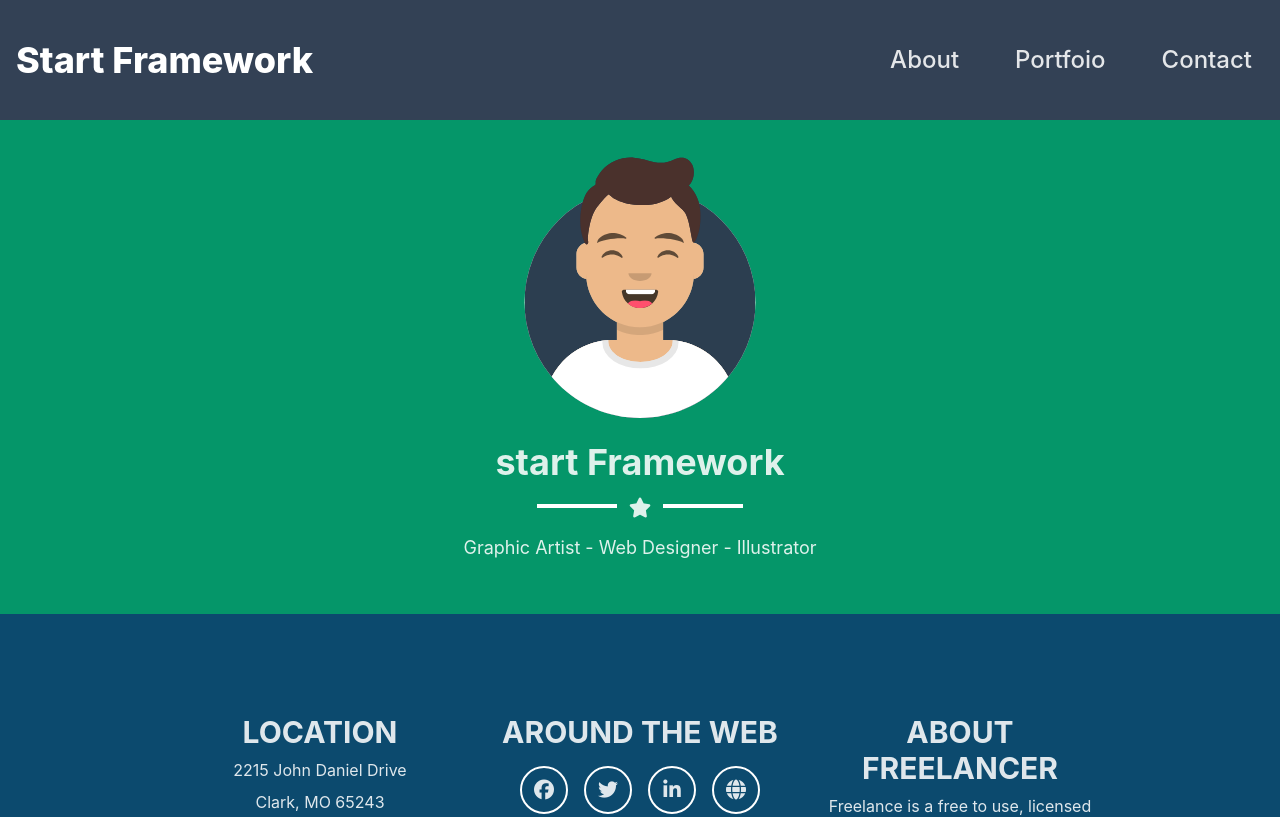
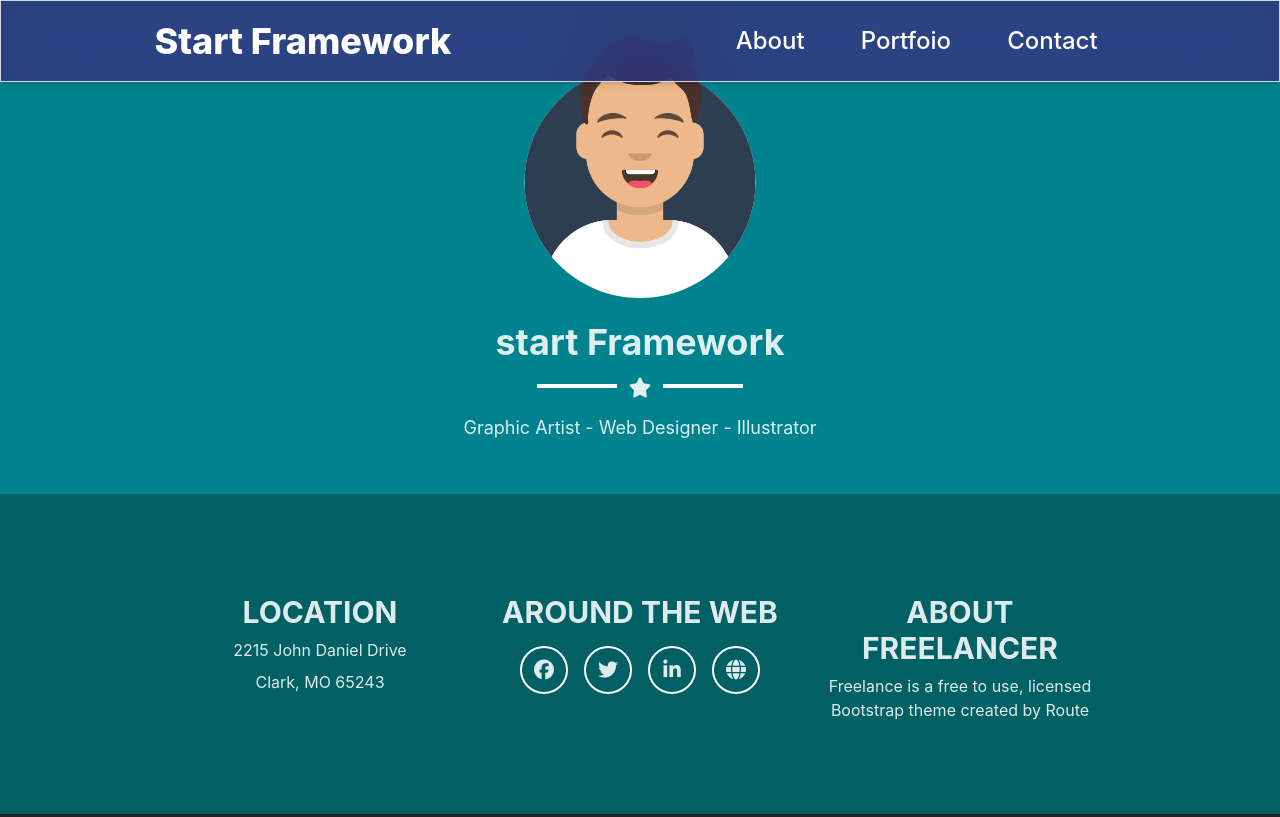
Before and after one commit to AhmedElhlawany/reactapp1, a React (Vite) app: page / in a window 1280 px wide. Shown: the top 817 px of the page. Built offline with nearby package versions, Linux system fonts and the light colour scheme.

Commit message:
sec commit

```diff
--- a/package.json
+++ b/package.json
@@ -11,6 +11,7 @@
   },
   "dependencies": {
     "@fortawesome/fontawesome-free": "^6.6.0",
+    "@material-tailwind/react": "^2.1.9",
     "flowbite": "^2.5.1",
     "flowbite-react": "^0.10.1",
     "react": "^18.3.1",
--- a/src/Footer.jsx
+++ b/src/Footer.jsx
@@ -8,7 +8,7 @@ export function Footer(){
 
     return(
         <>
-        <div className='bg-sky-900'>
+        <div className='bg-cyan-900'>
       <div className='flex w-3/4 m-auto flex-wrap'>
         <div className="p-3 md:w-1/3 my-20 text-center item">
           <h2 className='text-3xl font-bold my-2'>LOCATION</h2>
--- a/src/Navbar.jsx
+++ b/src/Navbar.jsx
@@ -1,45 +1,126 @@
 import { Link } from "react-router-dom";
 import React from 'react';
+import { useState } from "react";
+import {
+  Navbar,
+  MobileNav,
+  Typography,
+  Button,
+  IconButton,
+  Card,
+} from "@material-tailwind/react";
 
-export function Navbar(){
+export function StickyNavbar() {
+  const [openNav, setOpenNav] = React.useState(false);
 
-    return(
-        <>
+  React.useEffect(() => {
+    window.addEventListener(
+      "resize",
+      () => window.innerWidth >= 960 && setOpenNav(false),
+    );
+  }, []);
+  const navList = (
+    <ul className="mt-2 mb-4 flex items-center flex-col gap-2 lg:mb-0 lg:mt-0 lg:flex-row lg:items-center lg:gap-6 text-center">
+      <Typography
+        as="li"
+        variant="small"
+        color="white"
+        className="p-1 font-normal"
+      >
+        <Link to="About" className="flex items-center">
+          About
+        </Link>
+      </Typography>
+      <Typography
+        as="li"
+        variant="small"
+        color="white"
+        className="p-1 font-normal"
+      >
+        <Link to="Portfolio" className="flex items-center">
+        Portfolio
+        </Link>
+      </Typography>
+      <Typography
+        as="li"
+        variant="small"
+        color="white"
+        className="p-1 font-normal"
+      >
+        <Link to="Contact" className="flex items-center">
+        Contact
+        </Link>
+      </Typography>
 
+    </ul>
+  );
 
-<nav className="bg-slate-700 border-gray-200 dark:bg-gray-900">
-  <div className="max-w-screen-xl flex flex-wrap items-center justify-between mx-auto p-4 py-9">
-    <Link to="" className="flex items-center space-x-3 rtl:space-x-reverse">
+  return (
+    <div className="bg-indigo-900">
+      <Navbar className="fixed top-0 opacity-100 z-50 h-max max-w-full rounded-none px-4 py-2 lg:px-8 lg:py-4 bg-indigo-900">
+        <div className="flex items-center justify-between text-white w-4/5 m-auto">
+          <Link to="" className="flex items-center">
             <span className=" text-white text-4xl font-extrabold">Start Framework</span>
           </Link>
-    <button data-collapse-toggle="navbar-default" type="button"  className="inline-flex items-center p-2 w-10 h-10 justify-center text-sm text-gray-500 rounded-lg md:hidden hover:bg-gray-100 focus:outline-none focus:ring-2 focus:ring-gray-200 dark:text-gray-400 dark:hover:bg-gray-700 dark:focus:ring-gray-600" aria-controls="navbar-default" aria-expanded="false">
-        <span className="sr-only">Open main menu</span>
-        <svg className="w-5 h-5" aria-hidden="true" xmlns="http://www.w3.org/2000/svg" fill="none" viewBox="0 0 17 14">
-            <path stroke="currentColor" strokeLinecap="round" strokeLinejoin="round" strokeWidth="2" d="M1 1h15M1 7h15M1 13h15"/>
-        </svg>
-    </button>
-    <div className="hidden w-full md:block md:w-auto" id="navbar-default">
-      <ul className="font-medium flex flex-col p-4 md:p-0 mt-4 border border-gray-100 rounded-lg  md:flex-row md:space-x-8 rtl:space-x-reverse md:mt-0 md:border-0 ">
-        <li>
-          <Link to="About" className="block py-2 px-3 text-2xl focus:bg-emerald-400 rounded-md ">About</Link>
+          <div className="flex items-center gap-4 text-white">
+            <div className="mr-4 hidden lg:block"><ul className="font-medium flex flex-col p-4 md:p-0 mt-4 border border-gray-100 rounded-lg  md:flex-row md:space-x-8 rtl:space-x-reverse md:mt-0 md:border-0 "> <li>
+              <Link to="About" className="block py-2 px-3 text-2xl focus:bg-cyan-400 rounded-md ">About</Link>
             </li>
               <li>
-          <Link to="Portfolio" className="block py-2 px-3 text-2xl focus:bg-emerald-400 rounded-md ">Portfoio</Link>
+                <Link to="Portfolio" className="block py-2 px-3 text-2xl focus:bg-cyan-400 rounded-md ">Portfoio</Link>
               </li>
 
               <li>
-          <Link to="Contact" className="block py-2 px-3 text-2xl focus:bg-emerald-400 rounded-md ">Contact</Link>
-        </li>
-      </ul>
+                <Link to="Contact" className="block py-2 px-3 text-2xl focus:bg-cyan-400 rounded-md ">Contact</Link>
+              </li></ul></div>
+
+            <IconButton
+              variant="text"
+              className="ml-auto h-6 w-6 text-center m-auto text-inherit hover:bg-transparent focus:bg-transparent active:bg-transparent lg:hidden"
+              ripple={false}
+              onClick={() => setOpenNav(!openNav)}
+            >
+              {openNav ? (
+                <svg
+                  xmlns="http://www.w3.org/2000/svg"
+                  fill="none"
+                  className="h-6 w-6 text-center m-auto"
+                  viewBox="0 0 24 24"
+                  stroke="currentColor"
+                  strokeWidth={2}
+                >
+                  <path
+                    strokeLinecap="round"
+                    strokeLinejoin="round"
+                    d="M6 18L18 6M6 6l12 12"
+                  />
+                </svg>
+              ) : (
+                <svg
+                  xmlns="http://www.w3.org/2000/svg"
+                  className="h-6 w-6"
+                  fill="none"
+                  stroke="currentColor"
+                  strokeWidth={2}
+                >
+                  <path
+                    strokeLinecap="round"
+                    strokeLinejoin="round"
+                    d="M4 6h16M4 12h16M4 18h16"
+                  />
+                </svg>
+              )}
+            </IconButton>
           </div>
         </div>
-</nav>
+        <MobileNav open={openNav}>
+          {navList}
+
+        </MobileNav>
+      </Navbar>
+
+    </div>
+  );
 
 
-
-
-
-
-        </>
-    )
 }
--- a/src/components/About/About.jsx
+++ b/src/components/About/About.jsx
@@ -5,7 +5,7 @@ export function About(){
 
     return(
         <>
-         <div className="home bg-emerald-700 w-full text-white text-center h-screen flex items-center ">
+         <div className="home bg-teal-700 w-full text-white text-center h-screen flex items-center ">
         <div className="container w-3/4 m-auto">
           <p className='text-4xl font-extrabold  about'>ABOUT COMPONENT</p>
           <div className='flex justify-center mb-3 mt-3'>
--- a/src/components/Home/Home.jsx
+++ b/src/components/Home/Home.jsx
@@ -5,7 +5,7 @@ import React from 'react'
 export  function Home () {
   return (
     <>
-    <div className="text-center w-full bg-emerald-600 p-1">
+    <div className="text-center w-full bg-cyan-800 p-1">
         <img src={mainPic} className='w-1/5 m-auto my-6' alt="main" />
         <h2 className='text-4xl font-bold'>start Framework</h2>
         <div className='flex justify-center mb-3 mt-3'>
--- a/src/components/Layout/Layout.jsx
+++ b/src/components/Layout/Layout.jsx
@@ -2,14 +2,14 @@
 
 
 import React from 'react'
-import { Navbar } from '../../Navbar'
+import {  StickyNavbar } from '../../Navbar'
 import { Footer } from '../../Footer'
 import { Outlet } from 'react-router-dom'
 
 export default function Layout() {
   return (
     <>
-    <Navbar/>
+    <StickyNavbar/>
 
     <Outlet></Outlet>
 
--- a/src/components/Portfolio/portfolio.css
+++ b/src/components/Portfolio/portfolio.css
@@ -7,7 +7,7 @@
     transition: .5s all;
     position: absolute;
     background-color: rgba(0, 128, 128,0.7);
-    z-index: 99999;
+
     opacity: 0;
 }
 .port1:hover .layer1{
@@ -23,7 +23,7 @@
     transition: .5s all;
     position: absolute;
     background-color: rgba(0, 128, 128,0.7);
-    z-index: 99999;
+
     opacity: 0;
 }
 .port2:hover .layer2{
@@ -39,7 +39,7 @@
     transition: .5s all;
     position: absolute;
     background-color: rgba(0, 128, 128,0.7);
-    z-index: 99999;
+
     opacity: 0;
 }
 .port3:hover .layer3{
@@ -55,7 +55,7 @@
     transition: .5s all;
     position: absolute;
     background-color: rgba(0, 128, 128,0.7);
-    z-index: 99999;
+
     opacity: 0;
 }
 .port4:hover .layer4{
@@ -71,7 +71,7 @@
     transition: .5s all;
     position: absolute;
     background-color: rgba(0, 128, 128,0.7);
-    z-index: 99999;
+
     opacity: 0;
 }
 .port5:hover .layer5{
@@ -88,7 +88,7 @@
     transition: .5s all;
     position: absolute;
     background-color: rgba(0, 128, 128,0.7);
-    z-index: 99999;
+
     opacity: 0;
 }
 .port6:hover .layer6{
--- a/tailwind.config.js
+++ b/tailwind.config.js
@@ -1,9 +1,9 @@
 
 const flowbite = require("flowbite-react/tailwind");
-
+const withMT = require("@material-tailwind/react/utils/withMT");
 
 /** @type {import('tailwindcss').Config} */
-module.exports ={
+module.exports = withMT({
   content: ["./index.html",
   "./src/**/*.{js,ts,jsx,tsx}",
   flowbite.content(),],
@@ -11,4 +11,4 @@ module.exports ={
     extend: {},
   },
   plugins: [ flowbite.plugin(),],
-}
+})
```
Also changed, not shown: 1 other file (tests, documents, lock files or other folders). Lines whose indentation alone changed are shown as unchanged.
